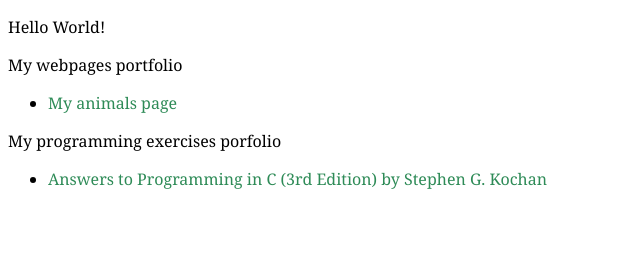
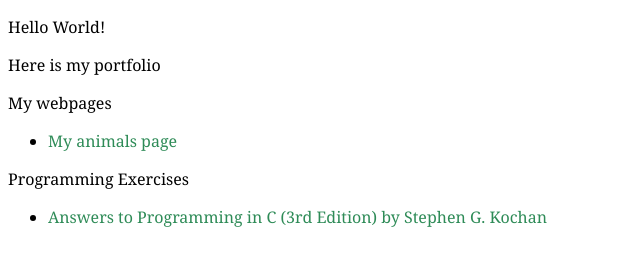
Before and after one commit to Salamit/salamit.github.io, a plain HTML site: page index.html in a window 1280 px wide. Shown: the whole page, without its empty margins (0-640 px from the left). Drawn offline with Linux system fonts and the light colour scheme.

Commit message:
Update index page

```diff
--- a/index.html
+++ b/index.html
@@ -9,14 +9,15 @@
 </head>
 <body>
   <p>Hello World!<p>
+    <p>Here is my portfolio</p>
 
-    <p>My webpages portfolio</p>
+    <p>My webpages</p>
 
     <ul>
       <li><a href="http://salamit.github.io/test_page/">My animals page</a></li>
     </ul>
 
-  <p>My programming exercises porfolio</p>
+  <p>Programming Exercises</p>
 
     <ul>
       <li><a href="https://salamit.github.io/programming-in-c-kochan/">Answers to Programming in C (3rd Edition) by Stephen G. Kochan</a></li>
```
